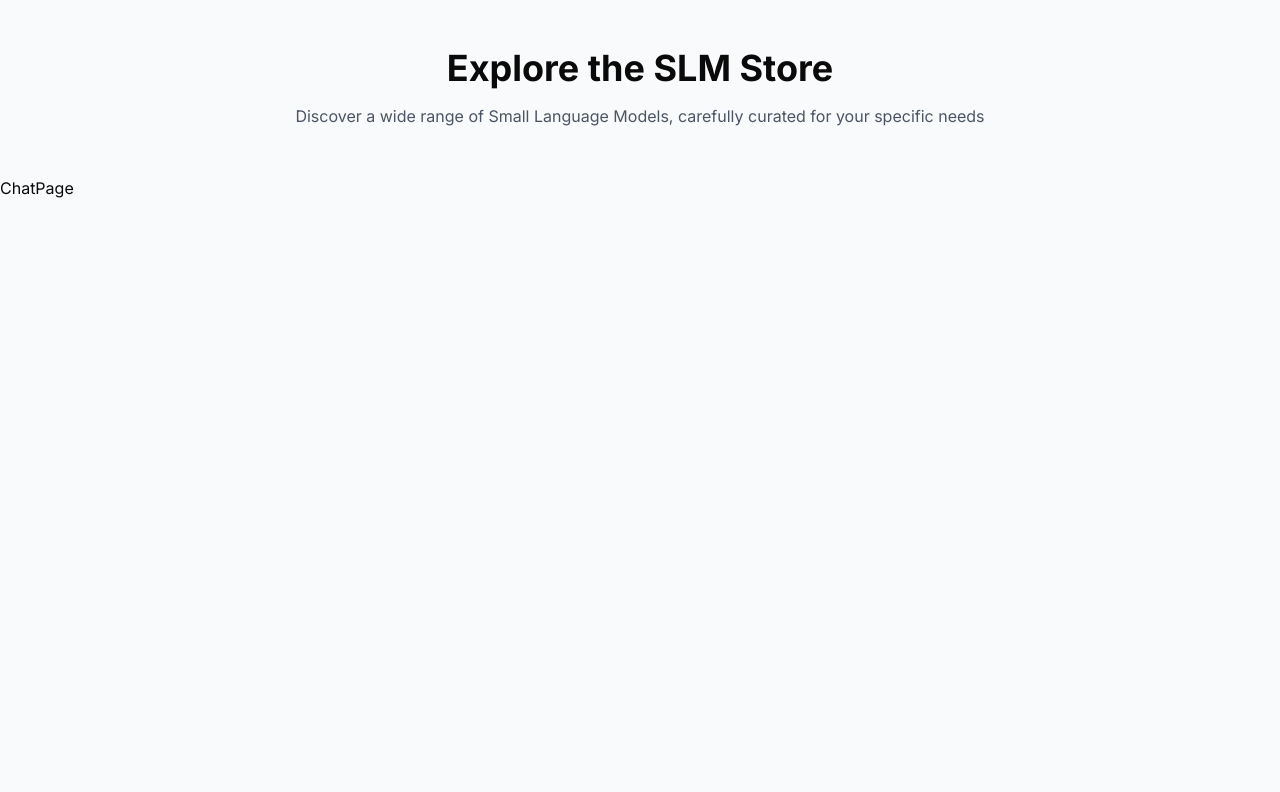
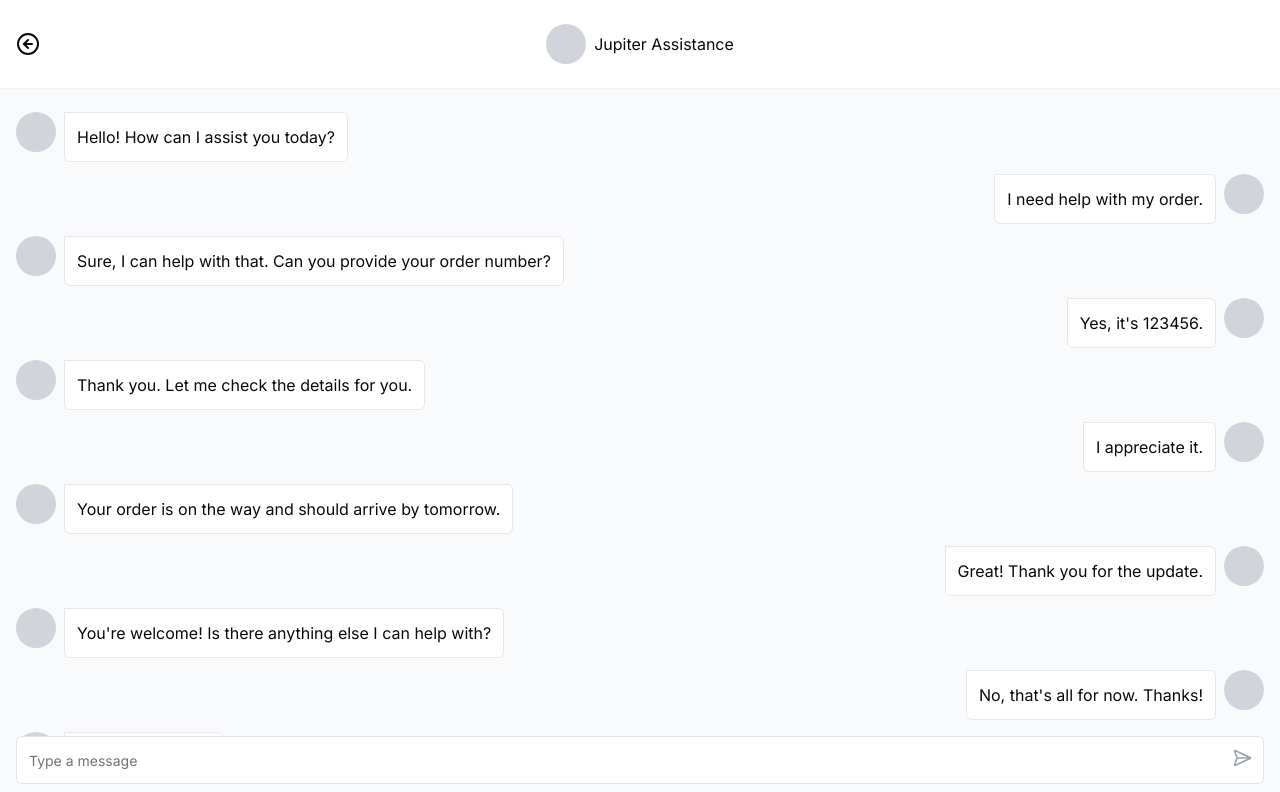
Before and after one commit to febryardiansyah/slm-store, a Next.js app: page /chat/1 in a window 1280 px wide. Shown: the top 792 px of the page. Built offline with nearby package versions, Linux system fonts and the light colour scheme.

Commit message:
feat: add chat page

```diff
--- a/app/chat/[slug]/page.tsx
+++ b/app/chat/[slug]/page.tsx
@@ -1,5 +1,209 @@
+"use client";
+
 import React from "react";
+import { ArrowLeftCircle, SendHorizonal } from "lucide-react";
+import { useRouter } from "next/navigation";
+import Input from "@/components/input";
+import clsx from "clsx";
+
+const messages = [
+  {
+    id: 1,
+    text: "Hello! How can I assist you today?",
+    sender: "bot",
+    avatar: "/path/to/bot-avatar.png",
+  },
+  {
+    id: 2,
+    text: "I need help with my order.",
+    sender: "user",
+    avatar: "/path/to/user-avatar.png",
+  },
+  {
+    id: 3,
+    text: "Sure, I can help with that. Can you provide your order number?",
+    sender: "bot",
+    avatar: "/path/to/bot-avatar.png",
+  },
+  {
+    id: 4,
+    text: "Yes, it's 123456.",
+    sender: "user",
+    avatar: "/path/to/user-avatar.png",
+  },
+  {
+    id: 5,
+    text: "Thank you. Let me check the details for you.",
+    sender: "bot",
+    avatar: "/path/to/bot-avatar.png",
+  },
+  {
+    id: 6,
+    text: "I appreciate it.",
+    sender: "user",
+    avatar: "/path/to/user-avatar.png",
+  },
+  {
+    id: 7,
+    text: "Your order is on the way and should arrive by tomorrow.",
+    sender: "bot",
+    avatar: "/path/to/bot-avatar.png",
+  },
+  {
+    id: 8,
+    text: "Great! Thank you for the update.",
+    sender: "user",
+    avatar: "/path/to/user-avatar.png",
+  },
+  {
+    id: 9,
+    text: "You're welcome! Is there anything else I can help with?",
+    sender: "bot",
+    avatar: "/path/to/bot-avatar.png",
+  },
+  {
+    id: 10,
+    text: "No, that's all for now. Thanks!",
+    sender: "user",
+    avatar: "/path/to/user-avatar.png",
+  },
+  {
+    id: 11,
+    text: "Have a great day!",
+    sender: "bot",
+    avatar: "/path/to/bot-avatar.png",
+  },
+  {
+    id: 12,
+    text: "Thank you, you too!",
+    sender: "user",
+    avatar: "/path/to/user-avatar.png",
+  },
+  {
+    id: 13,
+    text: "Is there anything else I can assist you with?",
+    sender: "bot",
+    avatar: "/path/to/bot-avatar.png",
+  },
+  {
+    id: 14,
+    text: "No, that's all for now.",
+    sender: "user",
+    avatar: "/path/to/user-avatar.png",
+  },
+  {
+    id: 15,
+    text: "Okay, have a great day!",
+    sender: "bot",
+    avatar: "/path/to/bot-avatar.png",
+  },
+  {
+    id: 16,
+    text: "Thank you!",
+    sender: "user",
+    avatar: "/path/to/user-avatar.png",
+  },
+  {
+    id: 17,
+    text: "You're welcome!",
+    sender: "bot",
+    avatar: "/path/to/bot-avatar.png",
+  },
+  {
+    id: 18,
+    text: "Goodbye!",
+    sender: "user",
+    avatar: "/path/to/user-avatar.png",
+  },
+  {
+    id: 19,
+    text: "Goodbye!",
+    sender: "bot",
+    avatar: "/path/to/bot-avatar.png",
+  },
+  {
+    id: 20,
+    text: "Have a nice day!",
+    sender: "user",
+    avatar: "/path/to/user-avatar.png",
+  },
+];
 
 export default function ChatPage() {
-  return <div>ChatPage</div>;
+  const router = useRouter();
+
+  const ChatCard = ({
+    isUser = true,
+    message,
+  }: {
+    isUser?: boolean;
+    message: string;
+  }) => {
+    const chatComp = () => {
+      return (
+        <div className="w-fit p-3 rounded-tr-md rounded-bl-md rounded-br-md bg-white border border-gray-200 items-center">
+          {message}
+        </div>
+      );
+    };
+    return (
+      <div className={clsx("w-full", isUser ? "text-right" : "text-left")}>
+        <div
+          className={clsx(
+            "flex flex-row gap-2 items-start",
+            isUser ? "justify-end" : "justify-start"
+          )}
+        >
+          {isUser ? chatComp() : null}
+          <div className="w-10 h-10 rounded-full bg-gray-300" />
+          {isUser ? null : chatComp()}
+        </div>
+      </div>
+    );
+  };
+
+  return (
+    <div className="flex flex-col gap-6 relative">
+      {/* header */}
+      <div className="w-full bg-white shadow-sm sticky top-0 z-10">
+        <div className="flex flex-row p-6 items-center gap-10 justify-center max-w-7xl relative mx-auto">
+          <ArrowLeftCircle
+            className="absolute left-4 cursor-pointer"
+            onClick={() => {
+              router.push("/");
+            }}
+          />
+
+          <div className="flex flex-row gap-2 items-center">
+            <div className="w-10 h-10 rounded-full bg-gray-300"></div>
+            <div>Jupiter Assistance</div>
+          </div>
+        </div>
+      </div>
+
+      <div className="max-w-7xl mx-auto w-full px-4">
+        <div className="flex flex-col gap-3 w-full mb-16">
+          {messages.map((message) => {
+            if (message.sender === "bot") {
+              return (
+                <ChatCard
+                  key={message.id}
+                  isUser={false}
+                  message={message.text}
+                />
+              );
+            } else {
+              return <ChatCard key={message.id} message={message.text} />;
+            }
+          })}
+        </div>
+
+        {/* input */}
+        <div className="sticky bottom-4">
+          <Input placeholder="Type a message" className="h-12 pr-10" />
+          <SendHorizonal className="absolute right-3 top-3 h-5 w-5 text-gray-400 cursor-pointer" />
+        </div>
+      </div>
+    </div>
+  );
 }
--- a/app/layout.tsx
+++ b/app/layout.tsx
@@ -1,14 +1,14 @@
 import type { Metadata } from "next";
 import { Inter } from "next/font/google";
 import "./globals.css";
-import Header from "@/components/header";
+
 import clsx from "clsx";
 
 const inter = Inter({ subsets: ["latin"] });
 
 export const metadata: Metadata = {
-  title: "Create Next App",
-  description: "Generated by create next app",
+  title: "SLM Store",
+  description: "Small Language Models for everyone",
 };
 
 export default function RootLayout({
@@ -18,10 +18,7 @@ export default function RootLayout({
 }>) {
   return (
     <html lang="en">
-      <body className={clsx(inter.className,'bg-gray-50')}>
-        <Header />
-        {children}
-      </body>
+      <body className={clsx(inter.className, "bg-gray-50")}>{children}</body>
     </html>
   );
 }
--- a/app/page.tsx
+++ b/app/page.tsx
@@ -17,6 +17,8 @@ import {
 import { Button } from "@/components/button";
 import Input from "@/components/input";
 import Card from "@/components/card";
+import { useRouter } from "next/navigation";
+import Header from "@/components/header";
 
 const categories = [
   { icon: <Sparkles className="w-4 h-4" />, label: "Featured" },
@@ -73,13 +75,17 @@ const featuredModels = [
 ];
 
 export default function Home() {
+  const router = useRouter();
+
   return (
-    <main className="max-w-7xl mx-auto px-4 flex flex-col gap-6">
+    <main className="flex flex-col gap-6 max-w-7xl mx-auto px-4 ">
       {/* <div className="flex justify-end mb-6">
           <ConnectButton />
         </div> */}
 
       <div className="flex flex-col w-full gap-6">
+        <Header />
+
         <div className="relative w-full max-w-2xl mx-auto">
           <Search className="absolute left-3 top-3 h-5 w-5 text-gray-400" />
           <Input
@@ -113,6 +119,9 @@ export default function Home() {
             <Card
               key={model.id}
               className="p-6 hover:shadow-lg transition-shadow cursor-pointer"
+              onClick={() => {
+                router.push("/chat/1");
+              }}
             >
               <div className="flex gap-4">
                 <div className="w-12 h-12 rounded-full overflow-hidden">
--- a/components/card.tsx
+++ b/components/card.tsx
@@ -4,9 +4,11 @@ import React from "react";
 export default function Card({
   className,
   children: child,
+  onClick,
 }: {
   className?: string;
   children: React.ReactNode;
+  onClick?: () => void;
 }) {
   return (
     <div
@@ -14,6 +16,7 @@ export default function Card({
         "rounded-lg border bg-card text-card-foreground shadow-sm",
         className
       )}
+      onClick={onClick}
     >
       {child}
     </div>
--- a/components/header.tsx
+++ b/components/header.tsx
@@ -2,7 +2,7 @@
 
 export default function Header() {
   return (
-    <div className="text-center mb-12 bg-gray-50 mt-12">
+    <div className="text-center bg-gray-50 mt-12">
       <h1 className="text-4xl font-bold mb-4">Explore the SLM Store</h1>
       <p className="text-gray-600 mb-8">
         Discover a wide range of Small Language Models, carefully curated for
```
